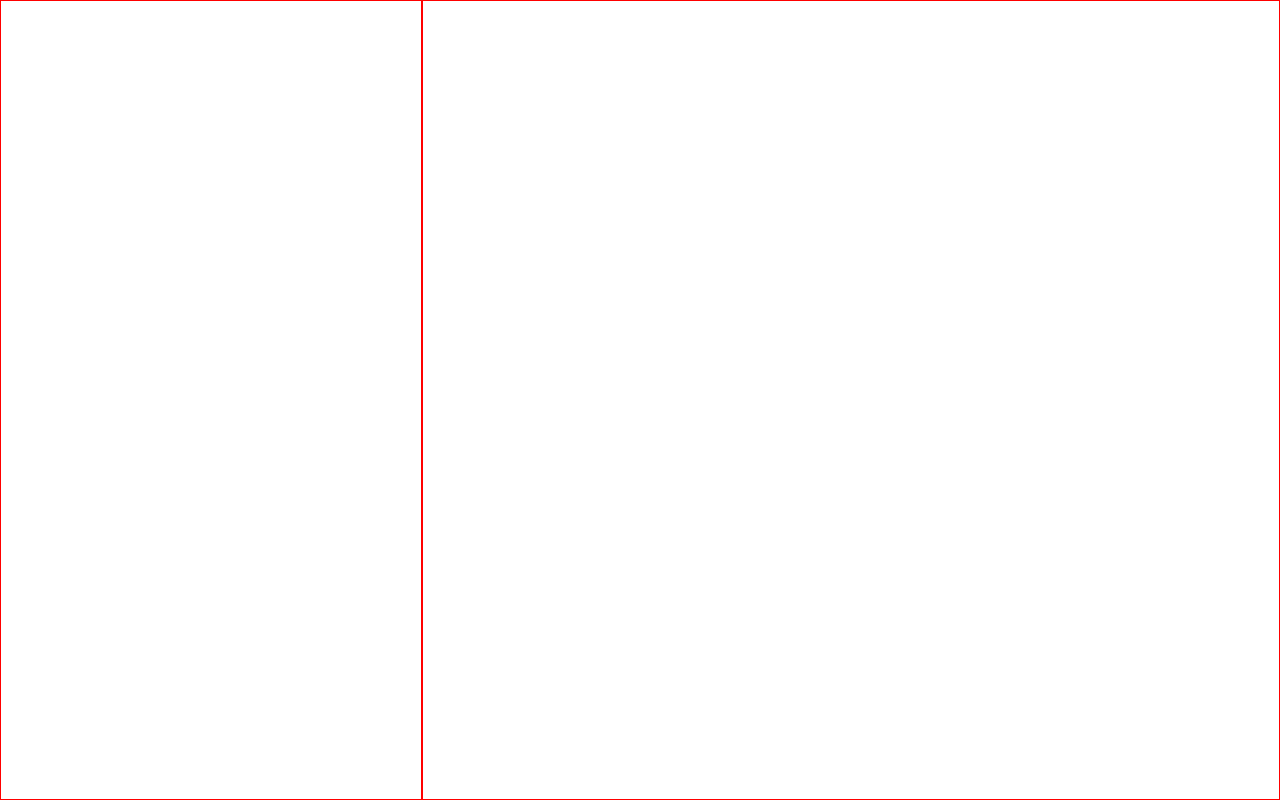
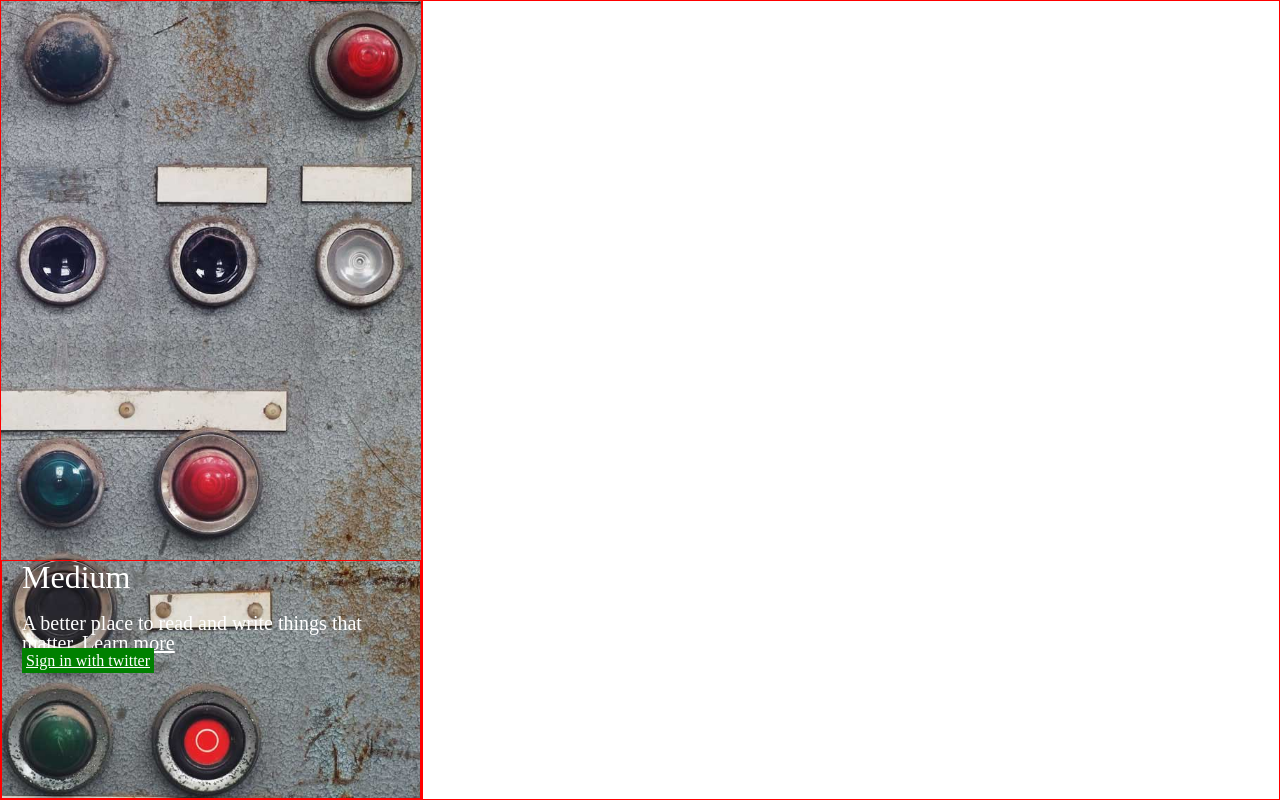
Before and after one commit to mgonto/learning-html, a website: page app/index.html in a window 1280 px wide. Drawn offline with Linux system fonts and the light colour scheme.

Commit message:
Pregunta display block

```diff
--- a/app/index.html
+++ b/app/index.html
@@ -10,13 +10,20 @@
         <meta name="description" content="">
         <meta name="viewport" content="width=device-width">
         <!-- Place favicon.ico and apple-touch-icon.png in the root directory -->
+        <link rel="stylesheet" href="styles/reset.css">
         <link rel="stylesheet" href="styles/main.css">
-
     </head>
 <body>
     <div class="container">
-        <div class="sidebar">
-
+        <div class="sidebar image">
+            <div class="sidebar text">
+                <h4 class="title">Medium</h4>
+                <p class="slogan">A better place to read and write things that matter.
+                <a class="link" href="#">Learn more</a></p>
+                <div>
+                    <a class="twitter" href="#">Sign in with twitter</a>
+                </div>
+            </div>
         </div>
         <div class="main">
 
--- a/app/styles/main.css
+++ b/app/styles/main.css
@@ -14,9 +14,51 @@
 
 .sidebar {
     width: 33%;
+    position: relative;
     float: left;
     height: 100%;
 }
+
+.sidebar.image {
+    background-image: url('../images/sidebar.jpg');
+    background-repeat:no-repeat;
+    background-size: 100% auto;
+    background-position: center center;
+}
+
+.sidebar .text {
+    position: absolute;
+    bottom: 0;
+    width: 100%;
+    height: 30%;
+}
+
+.sidebar .title {
+    font-size: 32px;
+    color: #fff;
+    padding-left: 20px;
+    margin-bottom: 20px;
+}
+
+.sidebar .link {
+    font-size: 20px;
+    color: #fff;
+}
+
+.sidebar .slogan {
+    font-size: 20px;
+    color: #fff;
+    padding-left: 20px;
+}
+
+.sidebar .twitter {
+    color: #fff;
+    margin-left: 20px;
+    background-color: green;
+    padding: 4px;
+
+}
+
 
 .main {
     width: 67%;
--- /dev/null
+++ b/app/styles/reset.css
@@ -0,0 +1,48 @@
+/* http://meyerweb.com/eric/tools/css/reset/
+   v2.0 | 20110126
+   License: none (public domain)
+*/
+
+html, body, div, span, applet, object, iframe,
+h1, h2, h3, h4, h5, h6, p, blockquote, pre,
+a, abbr, acronym, address, big, cite, code,
+del, dfn, em, img, ins, kbd, q, s, samp,
+small, strike, strong, sub, sup, tt, var,
+b, u, i, center,
+dl, dt, dd, ol, ul, li,
+fieldset, form, label, legend,
+table, caption, tbody, tfoot, thead, tr, th, td,
+article, aside, canvas, details, embed,
+figure, figcaption, footer, header, hgroup,
+menu, nav, output, ruby, section, summary,
+time, mark, audio, video {
+    margin: 0;
+    padding: 0;
+    border: 0;
+    font-size: 100%;
+    font: inherit;
+    vertical-align: baseline;
+}
+/* HTML5 display-role reset for older browsers */
+article, aside, details, figcaption, figure,
+footer, header, hgroup, menu, nav, section {
+    display: block;
+}
+body {
+    line-height: 1;
+}
+ol, ul {
+    list-style: none;
+}
+blockquote, q {
+    quotes: none;
+}
+blockquote:before, blockquote:after,
+q:before, q:after {
+    content: '';
+    content: none;
+}
+table {
+    border-collapse: collapse;
+    border-spacing: 0;
+}
```
Also changed, not shown: app/images/sidebar.jpg (added), 1 other file.
